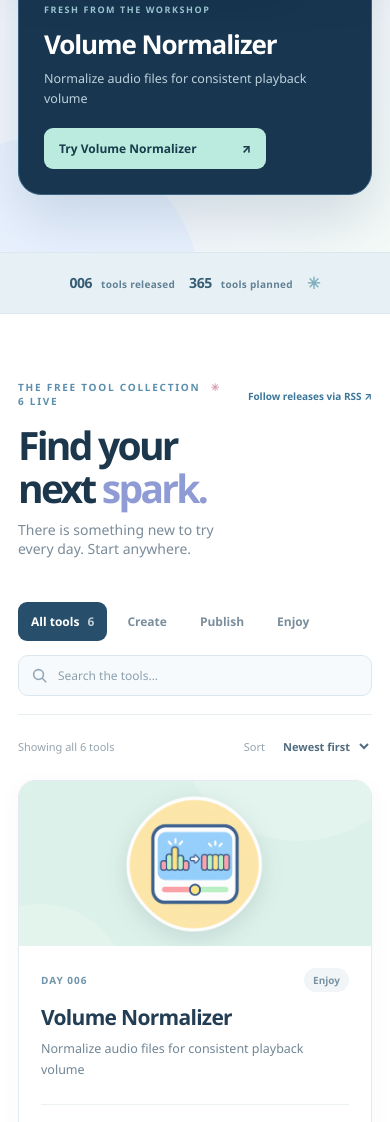
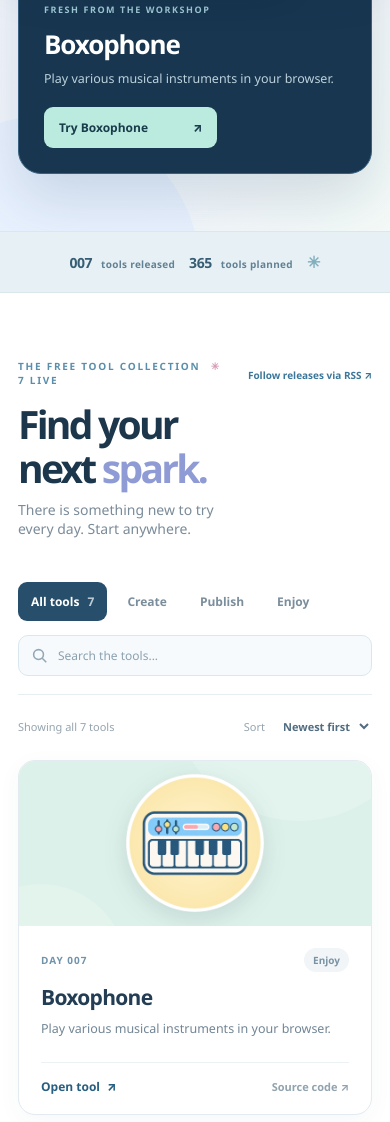
Before and after one commit to Buildiful/buildiful.github.io, a plain HTML site: page index.html in a window 390 px wide. Shown: the part 878-2000 px from the top of the page. Drawn offline with Linux system fonts and the light colour scheme.

Commit message:
Added Day 007 Boxophone

```diff
--- a/feed.xml
+++ b/feed.xml
@@ -4,6 +4,7 @@
   <link>https://buildiful.github.io/</link>
   <description>New free, open-source tools from Buildiful®.</description>
   <language>en-us</language>
+    <item><title>Boxophone — Day 007</title><link>https://buildiful.github.io/boxophone/</link><guid isPermaLink="true">https://buildiful.github.io/boxophone/</guid><description>Play various musical instruments in your browser.</description><pubDate>Thu, 19 Nov 2026 00:00:00 GMT</pubDate></item>
     <item><title>Volume Normalizer — Day 006</title><link>https://buildiful.github.io/volume-normalizer/</link><guid isPermaLink="true">https://buildiful.github.io/volume-normalizer/</guid><description>Normalize audio files for consistent playback volume</description><pubDate>Wed, 18 Nov 2026 00:00:00 GMT</pubDate></item>
     <item><title>Music Player — Day 005</title><link>https://buildiful.github.io/music-player/</link><guid isPermaLink="true">https://buildiful.github.io/music-player/</guid><description>Play and organize your own music library in the browser, including offline after setup.</description><pubDate>Tue, 17 Nov 2026 00:00:00 GMT</pubDate></item>
     <item><title>Font Builder — Day 004</title><link>https://buildiful.github.io/font-builder/</link><guid isPermaLink="true">https://buildiful.github.io/font-builder/</guid><description>Draw or upload your own characters and turn them into an installable font.</description><pubDate>Mon, 16 Nov 2026 00:00:00 GMT</pubDate></item>
--- a/index.html
+++ b/index.html
@@ -54,38 +54,44 @@
           <div class="hero-notes"><span><span class="note-check" aria-hidden="true">✓</span> Free to use</span><span><span class="note-check" aria-hidden="true">✓</span> Open source</span><span><span class="note-check" aria-hidden="true">✓</span> No ads</span></div>
         </div>
         <div class="latest-panel" aria-label="Latest released tool">
-          <div class="latest-top"><span class="latest-pill"><span class="latest-pulse"></span> LATEST RELEASE</span><span class="latest-day">DAY 006</span></div>
-          <div class="latest-art latest-art-music" aria-hidden="true"><img class="latest-image" src="./assets/tools/006_volume-normalizer.png" alt="" loading="eager" decoding="async"></div>
-          <div class="latest-copy"><span class="latest-meta">FRESH FROM THE WORKSHOP</span><h2>Volume Normalizer</h2><p>Normalize audio files for consistent playback volume</p>
-            <a href="https://buildiful.github.io/volume-normalizer/" target="_blank" rel="noopener noreferrer" class="latest-link" data-track-tool="volume-normalizer">Try Volume Normalizer <span aria-hidden="true">↗</span></a>
+          <div class="latest-top"><span class="latest-pill"><span class="latest-pulse"></span> LATEST RELEASE</span><span class="latest-day">DAY 007</span></div>
+          <div class="latest-art latest-art-music" aria-hidden="true"><img class="latest-image" src="./assets/tools/007_boxophone.png" alt="" loading="eager" decoding="async"></div>
+          <div class="latest-copy"><span class="latest-meta">FRESH FROM THE WORKSHOP</span><h2>Boxophone</h2><p>Play various musical instruments in your browser.</p>
+            <a href="https://buildiful.github.io/boxophone/" target="_blank" rel="noopener noreferrer" class="latest-link" data-track-tool="boxophone">Try Boxophone <span aria-hidden="true">↗</span></a>
           </div>
         </div>
       </div>
     </section>
 
     <div class="marquee-strip" aria-label="Our commitment">
-      <div class="container strip-inner"><span><strong>006</strong> tools released</span><span class="strip-star">✳</span><span><strong>365</strong> tools planned</span><span class="strip-star">✳</span><span>Created to be shared. Free to explore.</span><span class="strip-star strip-star-last">✳</span><span class="strip-extra">Built with curiosity.</span></div>
+      <div class="container strip-inner"><span><strong>007</strong> tools released</span><span class="strip-star">✳</span><span><strong>365</strong> tools planned</span><span class="strip-star">✳</span><span>Created to be shared. Free to explore.</span><span class="strip-star strip-star-last">✳</span><span class="strip-extra">Built with curiosity.</span></div>
     </div>
 
     <section class="tools-section" id="tools" aria-labelledby="tools-heading">
       <div class="container">
-        <div class="section-intro"><div><div class="section-kicker">THE FREE TOOL COLLECTION <span class="section-spark">✳</span> 6 LIVE</div>
+        <div class="section-intro"><div><div class="section-kicker">THE FREE TOOL COLLECTION <span class="section-spark">✳</span> 7 LIVE</div>
           <h2 id="tools-heading">Find your next <em>spark.</em></h2>
           <p>There is something new to try every day. Start anywhere.</p></div>
           <a href="./feed.xml" class="rss-link">Follow releases via RSS <span aria-hidden="true">↗</span></a>
         </div>
         <div class="tool-controls">
           <div class="category-tabs" role="group" aria-label="Filter tools by category">
-            <button class="tab active" data-category="all" type="button" aria-pressed="true">All tools <span>6</span></button>
+            <button class="tab active" data-category="all" type="button" aria-pressed="true">All tools <span>7</span></button>
             <button class="tab" data-category="Create" type="button" aria-pressed="false">Create</button>
             <button class="tab" data-category="Publish" type="button" aria-pressed="false">Publish</button>
             <button class="tab" data-category="Enjoy" type="button" aria-pressed="false">Enjoy</button>
           </div>
           <div class="search-wrap"><label for="search" class="sr-only">Search free tools</label><svg viewBox="0 0 24 24" aria-hidden="true"><circle cx="10.8" cy="10.8" r="6.2"></circle><path d="m15.5 15.5 5 5"></path></svg><input type="search" id="search" placeholder="Search the tools..." autocomplete="off"></div>
         </div>
-        <div class="result-bar"><p id="result-count" aria-live="polite">Showing all 6 tools</p><label class="sort-wrap">Sort <select id="sort"><option value="newest">Newest first</option><option value="oldest">Oldest first</option><option value="name">A to Z</option></select></label></div>
+        <div class="result-bar"><p id="result-count" aria-live="polite">Showing all 7 tools</p><label class="sort-wrap">Sort <select id="sort"><option value="newest">Newest first</option><option value="oldest">Oldest first</option><option value="name">A to Z</option></select></label></div>
         <div class="tools-grid" id="tool-grid">
           <!-- GENERATED TOOL CARDS: edit tools.json, not this section -->
+          <article class="tool-card" data-day="7" data-name="Boxophone" data-category="Enjoy" data-slug="boxophone" data-search="boxophone play various musical instruments in your browser. enjoy music piano violin saxophone keyboard midi instruments web audio">
+            <div class="tool-art art-music"><img class="tool-image" src="./assets/tools/007_boxophone.png" alt="" loading="lazy" decoding="async"></div>
+            <div class="tool-body"><div class="tool-tags"><span class="tool-day">DAY 007</span><span class="tool-category">Enjoy</span></div>
+            <h3>Boxophone</h3><p>Play various musical instruments in your browser.</p>
+            <div class="tool-card-actions"><a class="tool-open" href="https://buildiful.github.io/boxophone/" target="_blank" rel="noopener noreferrer" data-track-tool="boxophone">Open tool <span aria-hidden="true">↗</span></a><a class="tool-code" href="https://github.com/Buildiful/boxophone" target="_blank" rel="noopener noreferrer" data-track-source="boxophone">Source code ↗</a></div></div>
+          </article>
           <article class="tool-card" data-day="6" data-name="Volume Normalizer" data-category="Enjoy" data-slug="volume-normalizer" data-search="volume normalizer normalize audio files for consistent playback volume enjoy audio music loudness lufs normalization sound">
             <div class="tool-art art-music"><img class="tool-image" src="./assets/tools/006_volume-normalizer.png" alt="" loading="lazy" decoding="async"></div>
             <div class="tool-body"><div class="tool-tags"><span class="tool-day">DAY 006</span><span class="tool-category">Enjoy</span></div>
--- a/sitemap.xml
+++ b/sitemap.xml
@@ -2,6 +2,7 @@
 <urlset xmlns="http://www.sitemaps.org/schemas/sitemap/0.9">
   <url><loc>https://buildiful.github.io/</loc></url>
   <url><loc>https://buildiful.github.io/privacy.html</loc></url>
+  <url><loc>https://buildiful.github.io/boxophone/</loc></url>
   <url><loc>https://buildiful.github.io/volume-normalizer/</loc></url>
   <url><loc>https://buildiful.github.io/music-player/</loc></url>
   <url><loc>https://buildiful.github.io/font-builder/</loc></url>
```
Also changed, not shown: tools.json (+11 -0 lines), assets/tools/007_boxophone.png (added).
